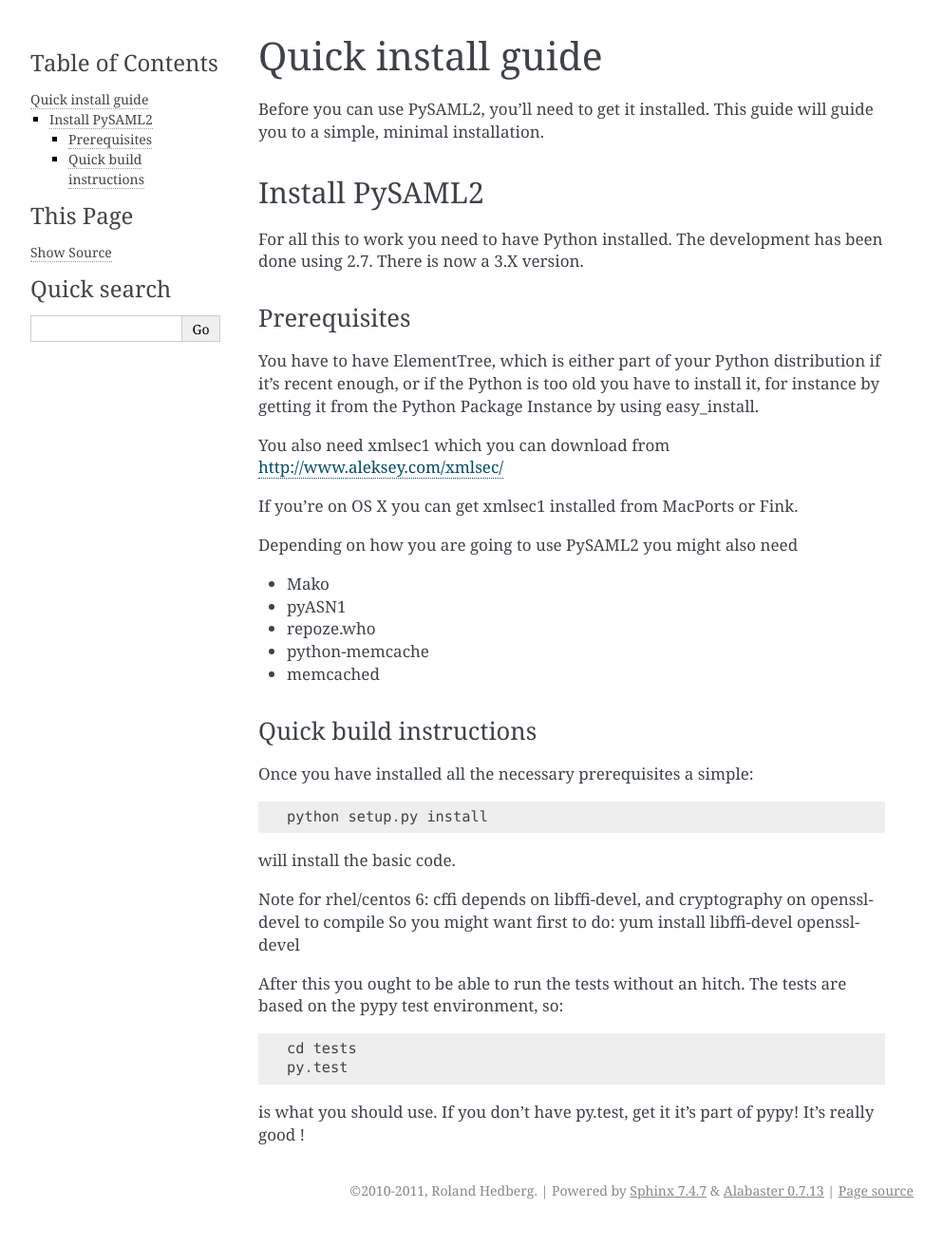
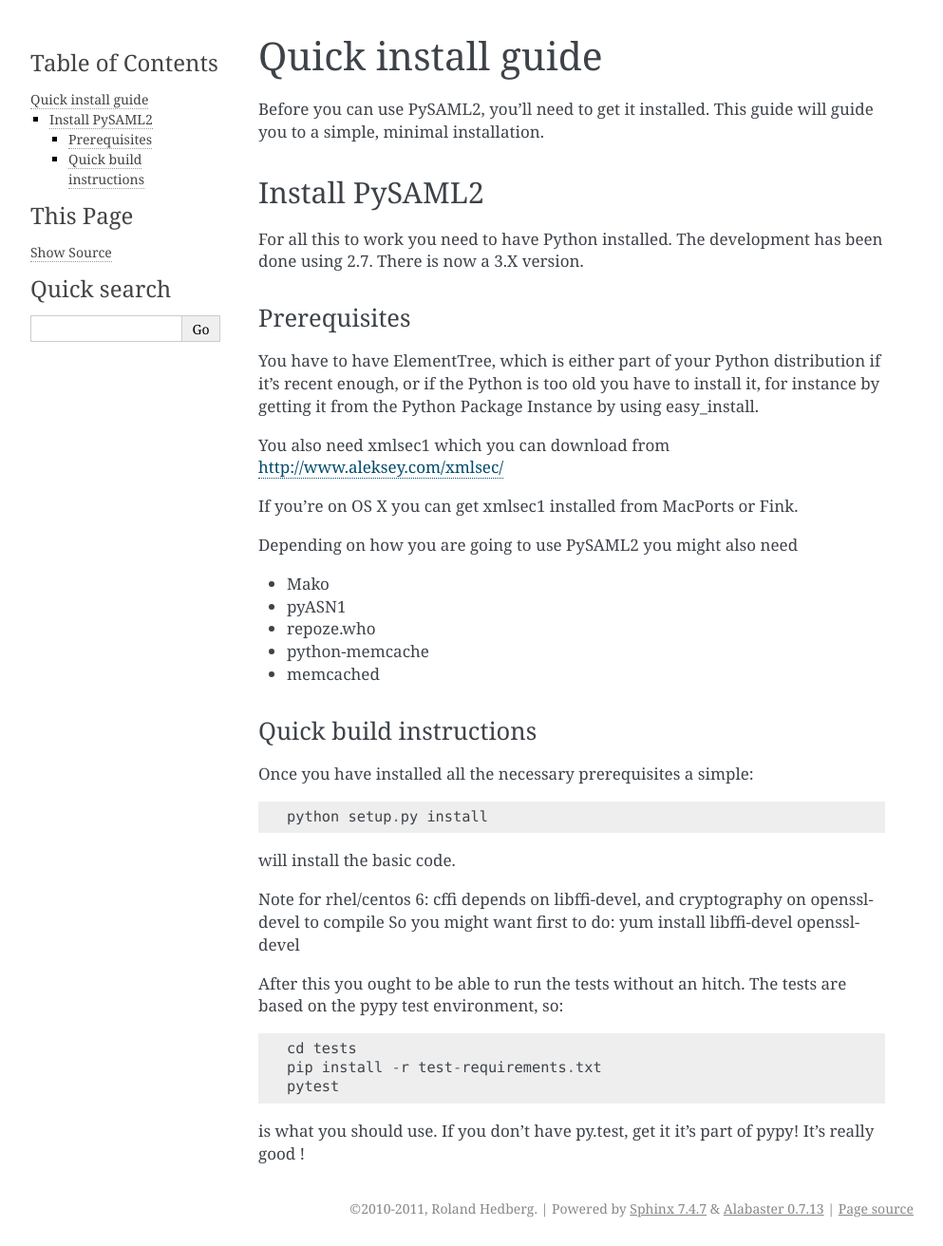
Before and after one commit to IdentityPython/pysaml2, a Sphinx documentation site: the page built from docs/install.rst, in a window 1280 px wide. Shown: the whole page at 95% size, without its empty margins (148-1141 px from the left). Built offline with Sphinx 7.4.7, drawn with Linux system fonts in a browser that asks for light colours; the version number is read from the project's files by our own code.

Commit message:
install.rst: complete pytest invocation

```diff
--- a/docs/install.rst
+++ b/docs/install.rst
@@ -50,7 +50,8 @@
 The tests are based on the pypy test environment, so::
 
     cd tests
-    py.test
+    pip install -r test-requirements.txt
+    pytest
 
 is what you should use. If you don't have py.test, get it it's part of pypy!
 It's really good !
```
